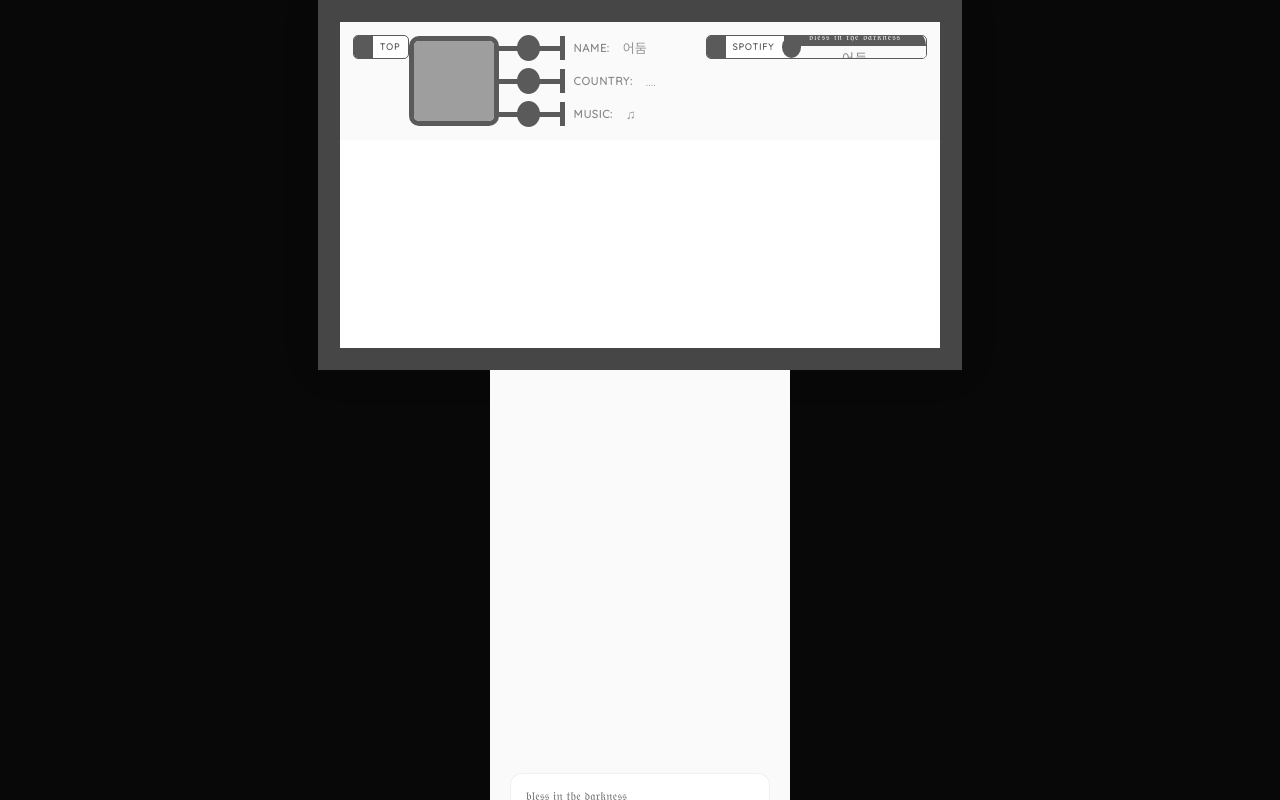
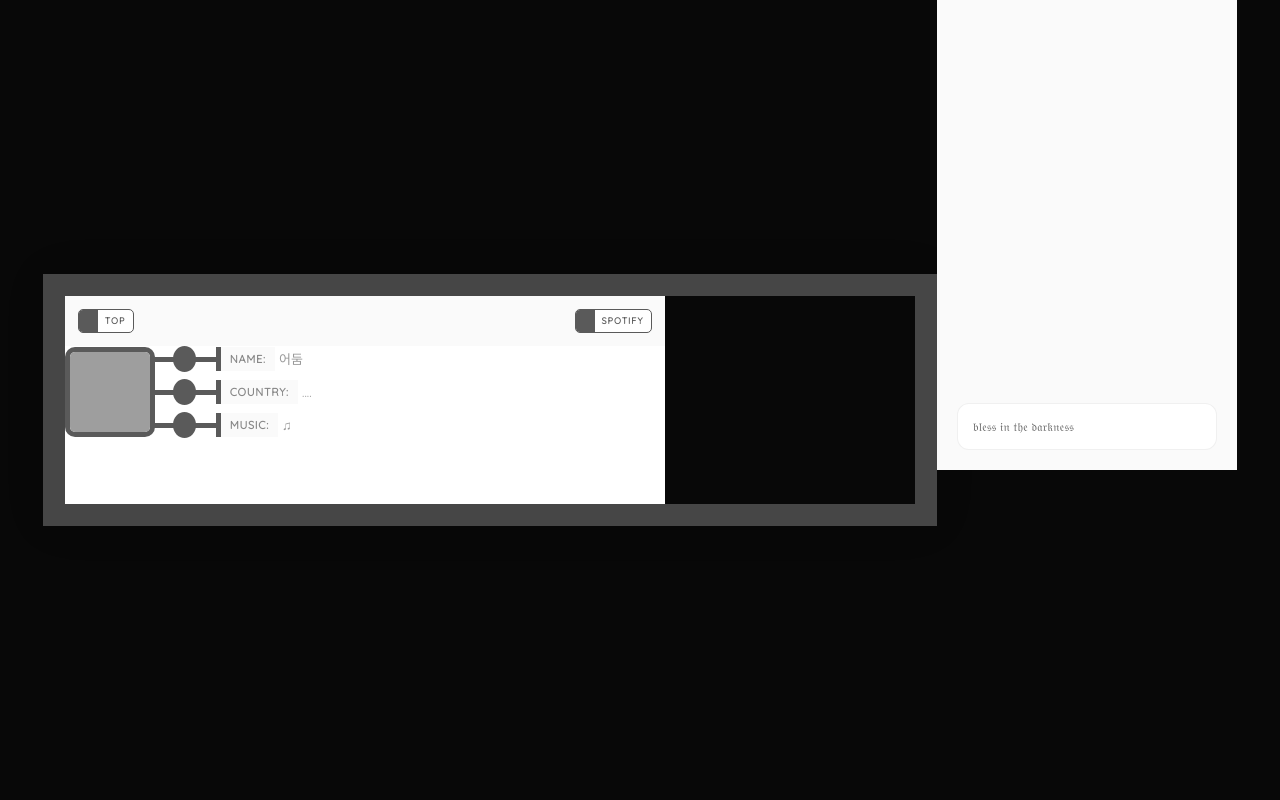
Before and after one commit to Beeexat/Prueba, a plain HTML site: page index.html in a window 1280 px wide. Drawn offline with Linux system fonts and the light colour scheme; grey boxes are pictures that could not be loaded; a web font is replaced by a local one.

Commit message:
index.html

```diff
--- a/index.html
+++ b/index.html
@@ -704,11 +704,7 @@
                               <a href="https://open.spotify.com/user/xjonnyrx" target="_blank">
                               <i class="cp cp-spotify"></i>
                               <span>Spotify</span>
-                            <i class="the-heart cp cp-home-o"></i>
-                                 <div class="heart-text">
-                                    <top>𝔟𝔩𝔢𝔰𝔰 𝔦𝔫 𝔱𝔥𝔢 𝔡𝔞𝔯𝔨𝔫𝔢𝔰𝔰</top>
-                                    <bottom>어둠</bottom>
-                                 </div>
+                                </div>
                                  <!--heart-text-->
                               </div>
                               <!--coeur-flex-->
```
